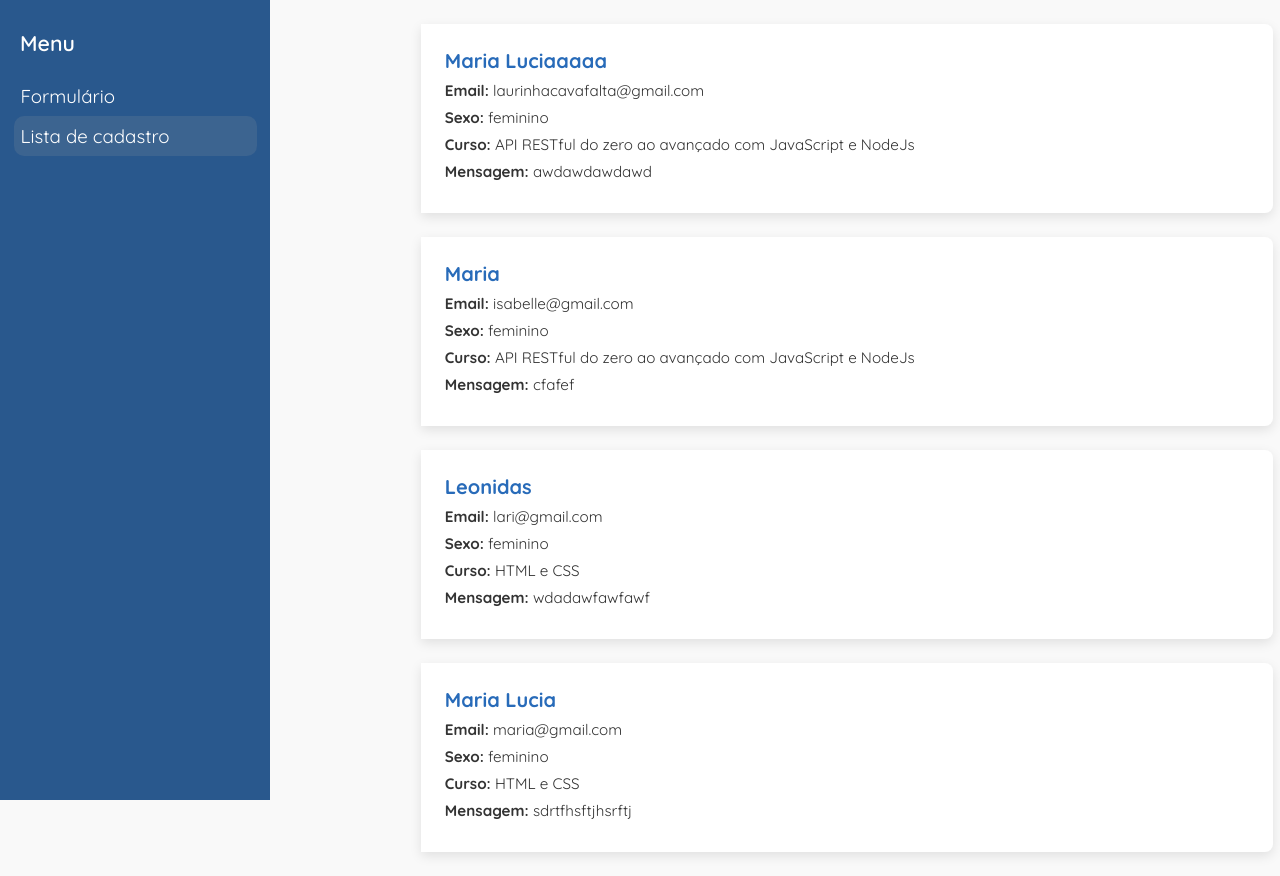
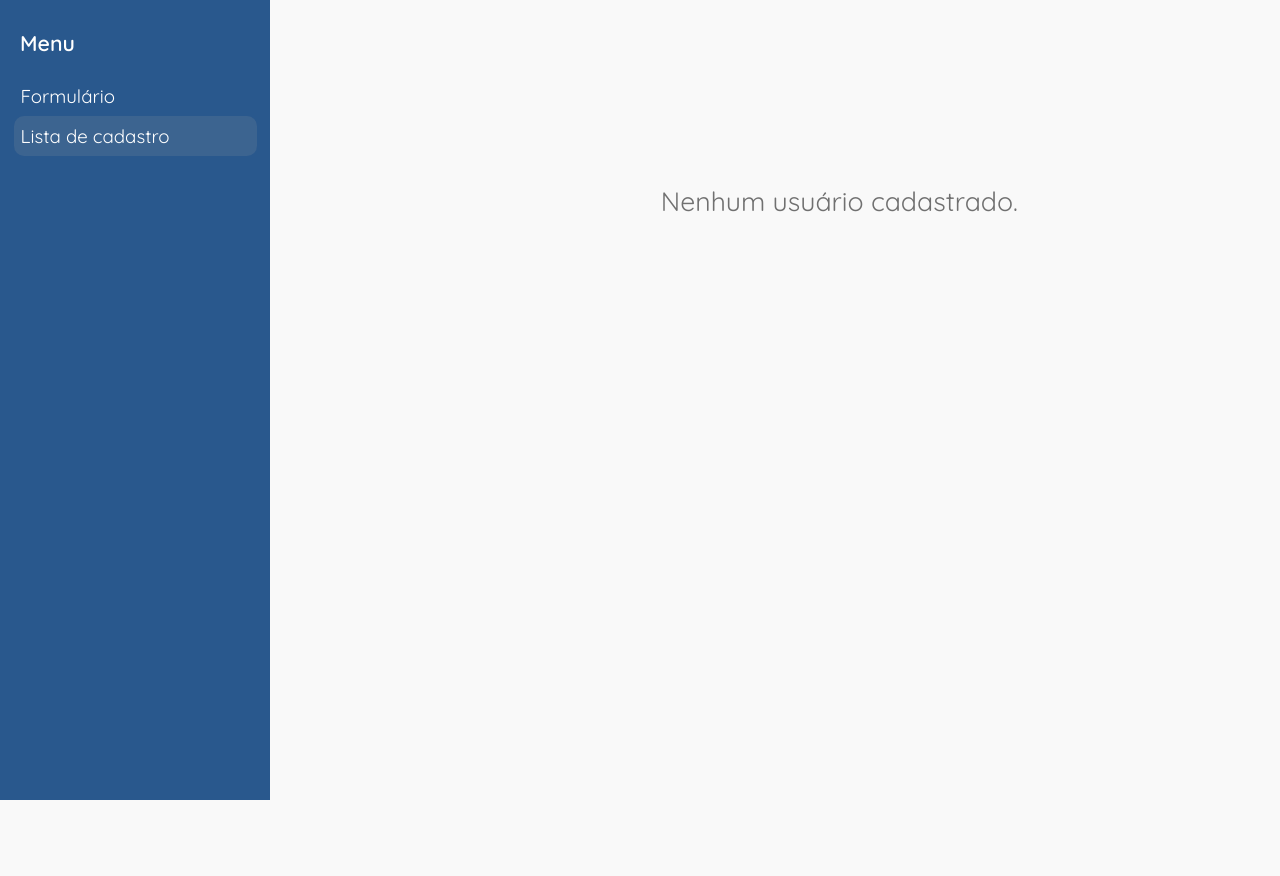
Before and after one commit to ThiagoSuchi/Front, a website built with Vite: page projetos/form-ligth-dark/index.html in a window 1280 px wide. Both pictures are taken after a click on the button "Lista de cadastro". After the commit the page ends 800 px from the top, so only its background shows below. Built offline with nearby package versions, Linux system fonts and the light colour scheme; data requests are answered from the project's data file.

Commit message:
Implementação de validação - verifica a existência de usuário na api...

```diff
--- a/projetos/form-ligth-dark/myapi.json
+++ b/projetos/form-ligth-dark/myapi.json
@@ -1,40 +1,3 @@
 {
-  "usuarios": [
-    {
-      "id": "13e9",
-      "nome": "Maria Luciaaaaa",
-      "email": "laurinhacavafalta@gmail.com",
-      "sexo": "feminino",
-      "curso": "API RESTful do zero ao avançado com JavaScript e NodeJs",
-      "mensagem": "awdawdawdawd",
-      "termos": "on"
-    },
-    {
-      "id": "41a5",
-      "nome": "Maria",
-      "email": "isabelle@gmail.com",
-      "sexo": "feminino",
-      "curso": "API RESTful do zero ao avançado com JavaScript e NodeJs",
-      "mensagem": "cfafef",
-      "termos": "on"
-    },
-    {
-      "id": "1d18",
-      "nome": "Leonidas",
-      "email": "lari@gmail.com",
-      "sexo": "feminino",
-      "curso": "HTML e CSS",
-      "mensagem": "wdadawfawfawf",
-      "termos": "on"
-    },
-    {
-      "id": "19d1",
-      "nome": "Maria Lucia",
-      "email": "maria@gmail.com",
-      "sexo": "feminino",
-      "curso": "HTML e CSS",
-      "mensagem": "sdrtfhsftjhsrftj",
-      "termos": "on"
-    }
-  ]
+  "usuarios": []
 }
--- a/projetos/form-ligth-dark/src/routes/usuarios.routes.ts
+++ b/projetos/form-ligth-dark/src/routes/usuarios.routes.ts
@@ -16,7 +16,6 @@ async function responseGet() {
         return users
     } catch (err) {
         console.log("Erro ao buscar usuários: ", err);
-        return 'Nenhum usuário registrado'
     }
 }
 
--- a/projetos/form-ligth-dark/src/service/sidebar.ts
+++ b/projetos/form-ligth-dark/src/service/sidebar.ts
@@ -27,6 +27,16 @@ export async function sidebarButtons(): Promise<void> {
 
         const usuarios = await responseGet()
 
+        console.log(usuarios);
+
+
+        if (usuarios.length === 0) {
+            lista.innerHTML = `
+                <h1 class="sem-user">Nenhum usuário cadastrado.</h1>
+            `
+            return
+        }
+
         lista.innerHTML = usuarios.map((user: any) => `
             <div class="card">
                 <h3>${user.nome}</h3>
--- a/projetos/form-ligth-dark/src/style.css
+++ b/projetos/form-ligth-dark/src/style.css
@@ -227,6 +227,13 @@ span {
   padding-left: 5rem;
 }
 
+.sem-user {
+  margin: 10rem 15rem;
+  color: #707070;
+  font-size: 20pt;
+  font-weight: 400;
+}
+
 .card h3 {
   margin-top: 0;
   color: #286BB9;
```
